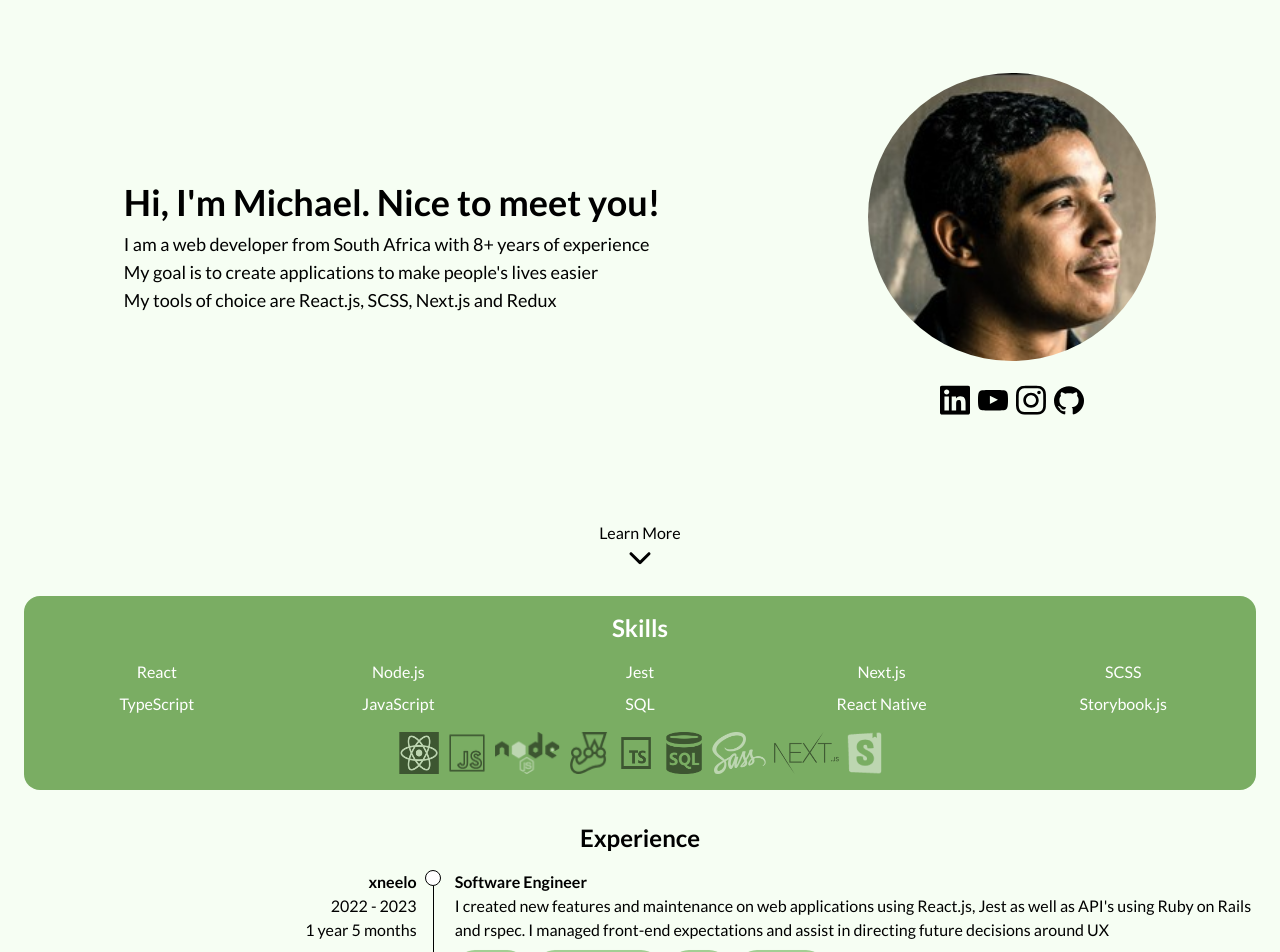
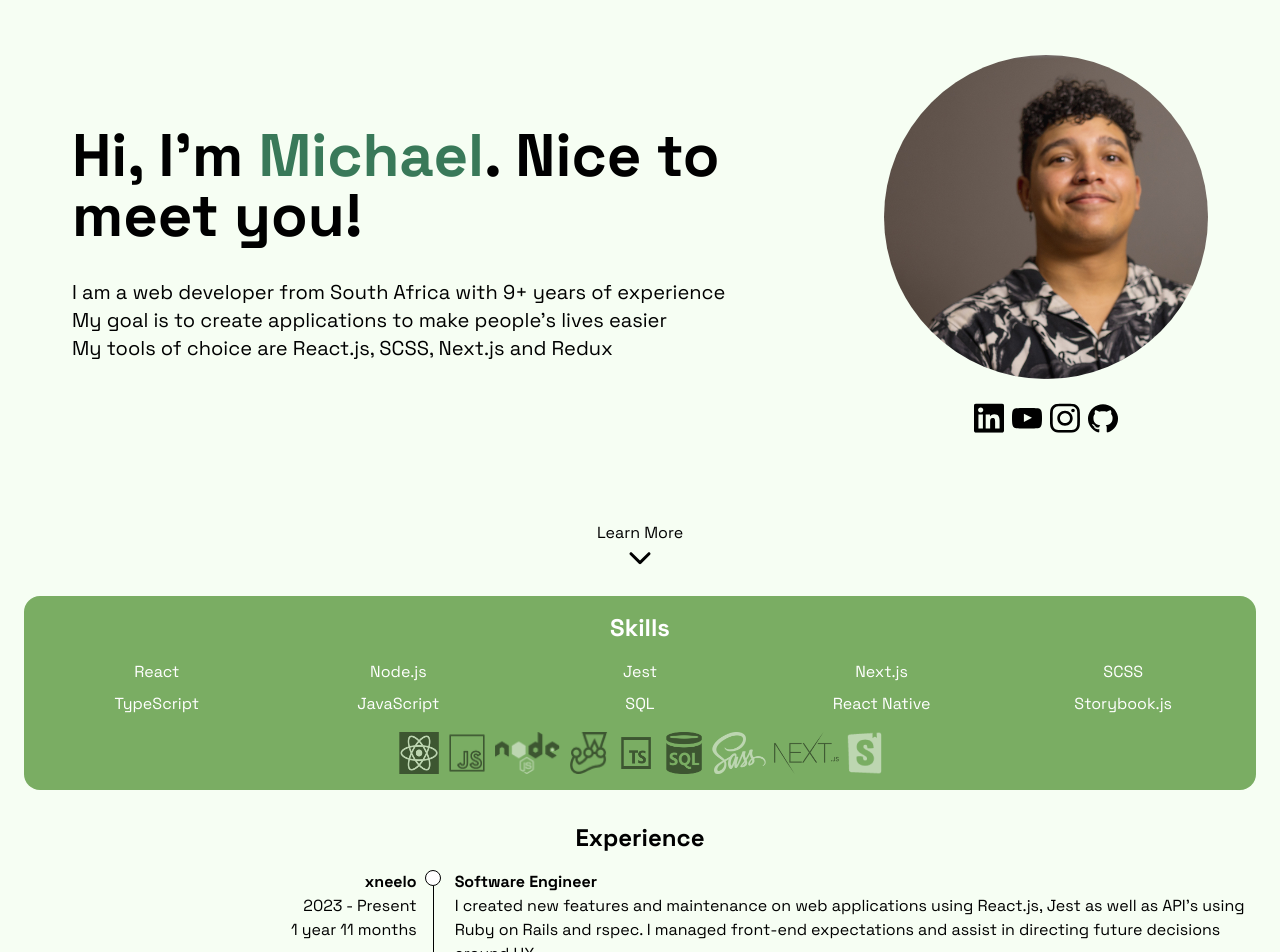
Before and after one commit to MichaelDJansen/personal-site, a Next.js app: page / in a window 1280 px wide. Shown: the part 220-1172 px from the top of the page. Built offline with nearby package versions, Linux system fonts and the light colour scheme.

Commit message:
Font changes and image change

```diff
--- a/src/app/constants.ts
+++ b/src/app/constants.ts
@@ -3,8 +3,8 @@ import { TTimelineItemProps } from "./components/Timeline/TimelineItem/TimelineI
 export const JOBS: Array<TTimelineItemProps> = [
     {
         companyName: 'xneelo',
-        companyDuration: '1 year 5 months',
-        companyYears: '2022 - 2023',
+        companyDuration: '1 year 11 months',
+        companyYears: '2023 - Present',
         jobPosition: 'Software Engineer',
         jobDescription: 'I created new features and maintenance on web applications using React.js, Jest as well as API\'s using Ruby on Rails and rspec. I managed front-end expectations and assist in directing future decisions around UX',
         jobSkills: ['React', 'Ruby on Rails', 'Jest', 'Cypress'],
@@ -43,7 +43,7 @@ export const JOBS: Array<TTimelineItemProps> = [
     },
     {
         companyName: 'Woolworths',
-        companyDuration: '1year 2months',
+        companyDuration: '1 year 2 months',
         companyYears: '2015 - 2016',
         jobPosition: 'IT Contractor',
         jobDescription: 'I analysed trends in incidents, requests and changes using the MS Office Suite. I also applied data fixes using SQL',
--- a/src/app/layout.tsx
+++ b/src/app/layout.tsx
@@ -3,10 +3,10 @@ import Header from './components/Header/Header';
 import './globals.css'
 import './themes/default.css';
 
-import { Lato } from 'next/font/google'
+import { Space_Grotesk } from 'next/font/google'
 import { getAssetPath } from './utils';
 
-const lato = Lato({subsets: ["latin"], weight: ["400", "700"]});
+const spaceGrotesk = Space_Grotesk({subsets: ["latin"], weight: ["400", "700"]});
 
 export const metadata = {
   title: 'Michael David Jansen',
@@ -22,7 +22,7 @@ const RootLayout: React.FC<TRootLayout> = ({
 }) => (
   <html lang="en" data-theme="default">
     <link rel="icon" type="image/x-icon" href={getAssetPath("/assets/favicon-32x32.png")} />
-    <body className={`${lato.className} bg-quarternary min-h-screen grid grid-rows-layout`}>
+    <body className={`${spaceGrotesk.className} bg-quarternary min-h-screen grid grid-rows-layout`}>
       <Header />
       {children}
       <Footer />
--- a/src/app/page.tsx
+++ b/src/app/page.tsx
@@ -7,14 +7,12 @@ import { getAssetPath } from './utils';
 const Home = () => (
   <main className="flex flex-col items-center justify-between px-6 py-8 bg-quarternary gap-4 animate-[fadeIn_2s_ease-in-out]">
     <section className="hero-section flex flex-col w-full justify-between gap-4 h-[calc(100vh_-_128px)] relative md:justify-center">
-      <div className="hero-info-section flex flex-col gap-2 items-center md:flex-row-reverse md:justify-center lg:justify-around">
+      <div className="hero-info-section flex flex-col gap-2 items-center px-12 md:flex-row-reverse md:justify-center lg:justify-around">
         <div className="hero-img-section flex items-center justify-center flex-col gap-4">
           <img
-            src={getAssetPath("/assets/michael-pp.jpeg")}
-            className="rounded-full"
+            src={getAssetPath("/assets/michael-pp.jpg")}
+            className="w-64 lg:w-96 aspect-square rounded-full object-cover"
             alt="hero-avatar"
-            width={288}
-            height={288}
           />
           <div className="flex items-center justify-center gap-2 mt-2">
             <Link href="https://www.linkedin.com/in/michaeldavidjansen" target="_blank">
@@ -29,10 +27,10 @@ const Home = () => (
             </Link>
           </div>
         </div>
-        <section className="hero-description">
-          <h1 className="hero-description-heading text-xl lg:text-4xl font-bold my-2">Hi, I&apos;m Michael. Nice to meet you!</h1>
-          <div className="hero-description-text text-md lg:text-lg">
-            <p>I am a web developer from South Africa with 8+ years of experience</p>
+        <section className="hero-description text-center md:text-left">
+          <h1 className="hero-description-heading text-3xl lg:text-6xl font-bold mb-2 md:mb-4 lg:mb-8">Hi, I&apos;m <span className="text-secondary">Michael</span>. Nice to meet you!</h1>
+          <div className="hero-description-text text-lg lg:text-xl">
+            <p>I am a web developer from South Africa with 9+ years of experience</p>
             <p>My goal is to create applications to make people&apos;s lives easier</p>
             <p>My tools of choice are React.js, SCSS, Next.js and Redux</p>
           </div>
```
Also changed, not shown: public/assets/michael-pp.jpeg (deleted), public/assets/michael-pp.jpg (added).
